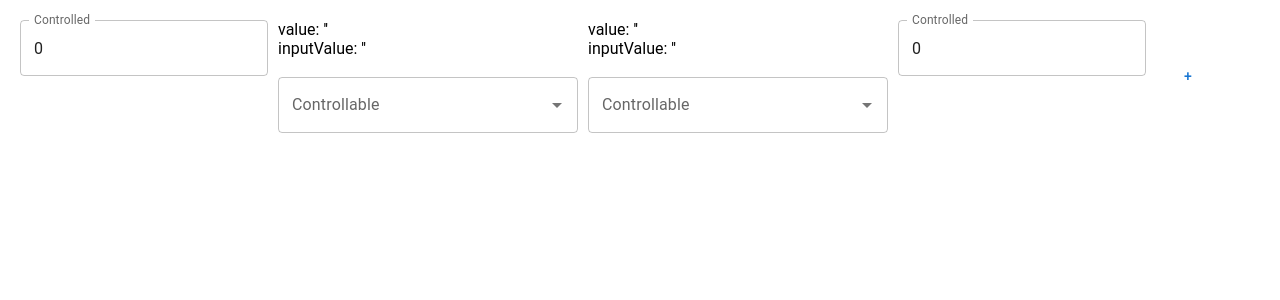
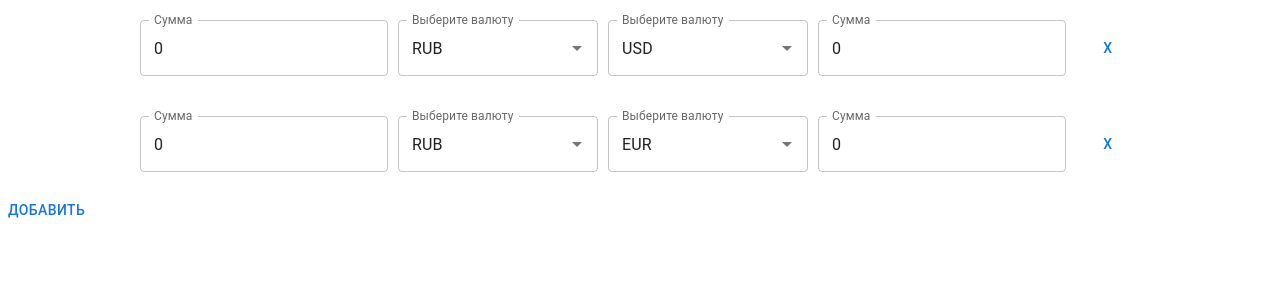
Before and after one commit to NikitaMashtakov/currency-exchange, a React (Vite) app: page / in a window 1280 px wide. Shown: the top 300 px of the page. Built offline with nearby package versions, Linux system fonts and the light colour scheme; no server answers.

Commit message:
add userPairs

```diff
--- a/src/App.tsx
+++ b/src/App.tsx
@@ -1,21 +1,21 @@
 import type { FC } from 'react';
 import styles from './App.module.css';
-import Pair from './components/Pair/Pair';
+import PairElement from './components/Pair/PairElement';
 import { currenciesStore } from './store';
+import Button from '@mui/material/Button';
+import { observer } from 'mobx-react-lite';
 
-function App() {
-  const {
-    allCurrencies,
-    rates: pairs,
-    newRate: newPair,
-    allRates: allPairs,
-  } = currenciesStore;
+export const App = observer(() => {
+  const { userPairs, newUserPair } = currenciesStore;
 
-  // const options = useMemo(
-  //   () => allCurrencies.map((currency) => currency.label),
-  //   [allCurrencies],
-  // );
-  return <Pair />;
-}
+  return (
+    <>
+      {userPairs.map((pair) => (
+        <PairElement key={pair.id} pair={pair} />
+      ))}
+      <Button onClick={newUserPair}>добавить</Button>
+    </>
+  );
+});
 
 export default App;
--- a/src/components/Pair/Pair.tsx
+++ /dev/null
@@ -1,117 +0,0 @@
-import Box from '@mui/material/Box';
-import TextField from '@mui/material/TextField';
-import Autocomplete from '@mui/material/Autocomplete';
-import { currencyList } from '../../constants/codes';
-import { useEffect, useMemo, useState, type SyntheticEvent } from 'react';
-import { observer } from 'mobx-react-lite';
-import { currenciesStore } from '../../store';
-import { Button } from '@mui/material';
-type CurrencyState = {
-  value: string | null;
-  inputValue: string;
-  amount: number;
-};
-
-export const Pair = observer(() => {
-  const [firstCurrency, setFirstCurrency] = useState<CurrencyState>({
-    value: '',
-    inputValue: '',
-    amount: 0,
-  });
-  const [secondCurrency, setSecondCurrency] = useState<CurrencyState>({
-    value: '',
-    inputValue: '',
-    amount: 0,
-  });
-
-  const { options, newRate: newPair, rates } = currenciesStore;
-
-  // console.log('pairs', allPairs);
-
-  return (
-    <div style={{ display: 'flex', flexDirection: 'row', gap: '10px', padding: '20px' }}>
-      <TextField
-        id="outlined-controlled"
-        label="Controlled"
-        value={firstCurrency.amount}
-        // type="number"
-        onChange={({ target }: React.ChangeEvent<HTMLInputElement>) => {
-          if (Number(target.value)) {
-            setFirstCurrency((prev) => ({ ...prev, amount: Number(target.value) }));
-            setSecondCurrency((prev) => ({
-              ...prev,
-              amount: Number(target.value) * rates[0].conversion_rate,
-            }));
-          }
-        }}
-      />
-      <div>
-        <div>{`value: ${
-          firstCurrency.value !== null ? `'${firstCurrency.value}'` : 'null'
-        }`}</div>
-        <div>{`inputValue: '${firstCurrency.inputValue}'`}</div>
-        <br />
-        <Autocomplete
-          value={firstCurrency.value}
-          onChange={(event: SyntheticEvent<Element, Event>, newValue: string | null) => {
-            setFirstCurrency((prev) => ({ ...prev, value: newValue }));
-          }}
-          inputValue={firstCurrency.inputValue}
-          onInputChange={(event, newInputValue) => {
-            setFirstCurrency((prev) => ({ ...prev, inputValue: newInputValue }));
-          }}
-          id="first-currency"
-          options={options}
-          sx={{ width: 300 }}
-          renderInput={(params) => <TextField {...params} label="Controllable" />}
-        />
-      </div>
-      <div>
-        <div>{`value: ${
-          secondCurrency.value !== null ? `'${secondCurrency.value}'` : 'null'
-        }`}</div>
-        <div>{`inputValue: '${secondCurrency.inputValue}'`}</div>
-        <br />
-        <Autocomplete
-          value={secondCurrency.value}
-          onChange={(event: SyntheticEvent<Element, Event>, newValue: string | null) => {
-            setSecondCurrency((prev) => ({ ...prev, value: newValue }));
-          }}
-          inputValue={secondCurrency.inputValue}
-          onInputChange={(event, newInputValue) => {
-            setSecondCurrency((prev) => ({ ...prev, inputValue: newInputValue }));
-          }}
-          id="first-currency"
-          options={options}
-          sx={{ width: 300 }}
-          renderInput={(params) => <TextField {...params} label="Controllable" />}
-        />
-      </div>
-      <TextField
-        id="outlined-controlled"
-        label="Controlled"
-        value={secondCurrency.amount}
-        onChange={({ target }: React.ChangeEvent<HTMLInputElement>) => {
-          if (Number(target.value)) {
-            setSecondCurrency((prev) => ({ ...prev, amount: Number(target.value) }));
-            setFirstCurrency((prev) => ({
-              ...prev,
-              amount: Number(target.value) / rates[0].conversion_rate,
-            }));
-          }
-        }}
-      />
-      <Button
-        onClick={() => {
-          if (firstCurrency.value && secondCurrency.value) {
-            newPair(firstCurrency.value, secondCurrency.value);
-          }
-        }}
-      >
-        +
-      </Button>
-    </div>
-  );
-});
-
-export default Pair;
--- /dev/null
+++ b/src/components/Pair/PairElement.tsx
@@ -0,0 +1,127 @@
+import TextField from '@mui/material/TextField';
+import Autocomplete from '@mui/material/Autocomplete';
+import { useEffect, useMemo, useState, type FC, type SyntheticEvent } from 'react';
+import { observer } from 'mobx-react-lite';
+import { currenciesStore } from '../../store';
+import type { Pair } from '../../types/types';
+import { Button } from '@mui/material';
+type CurrencyState = {
+  value: string | null;
+  inputValue: string;
+  amount: number;
+};
+
+type Props = {
+  pair: Pair;
+};
+
+export const PairElement: FC<Props> = observer(({ pair }) => {
+  const [firstCurrency, setFirstCurrency] = useState<CurrencyState>({
+    value: pair.base_code,
+    inputValue: '',
+    amount: 0,
+  });
+  const [secondCurrency, setSecondCurrency] = useState<CurrencyState>({
+    value: pair.target_code,
+    inputValue: '',
+    amount: 0,
+  });
+
+  const { options, newRate, findRateIndex, allRates, deleteUserPair } = currenciesStore;
+
+  // console.log('pairs', allPairs);
+
+  useEffect(() => {
+    if (firstCurrency.value && secondCurrency.value) {
+      newRate(firstCurrency.value, secondCurrency.value);
+      console.log('effect', pair.id);
+    }
+  }, [firstCurrency.value, secondCurrency.value]);
+
+  const pairRate = useMemo(() => {
+    if (firstCurrency.value && secondCurrency.value) {
+      const index = findRateIndex(firstCurrency.value, secondCurrency.value);
+      console.log('memo', index);
+      return allRates[index];
+    }
+  }, [allRates]);
+  console.log(`render ${pair.id}`);
+  return (
+    <div
+      style={{
+        display: 'flex',
+        flexDirection: 'row',
+        gap: '10px',
+        padding: '20px',
+        justifyContent: 'center',
+      }}
+    >
+      <TextField
+        id="first-amount"
+        label="Сумма"
+        value={firstCurrency.amount}
+        type="number"
+        onChange={({ target }: React.ChangeEvent<HTMLInputElement>) => {
+          if (pairRate) {
+            setFirstCurrency((prev) => ({ ...prev, amount: Number(target.value) }));
+            setSecondCurrency((prev) => ({
+              ...prev,
+              amount: Number(
+                (Number(target.value) * pairRate.conversion_rate).toFixed(2),
+              ),
+            }));
+          }
+        }}
+      />
+      <Autocomplete
+        id="first-currency"
+        options={options}
+        sx={{ width: 200 }}
+        value={firstCurrency.value}
+        inputValue={firstCurrency.inputValue}
+        onChange={(event: SyntheticEvent<Element, Event>, newValue: string | null) => {
+          setFirstCurrency((prev) => ({ ...prev, value: newValue }));
+        }}
+        onInputChange={(event, newInputValue) => {
+          setFirstCurrency((prev) => ({ ...prev, inputValue: newInputValue }));
+        }}
+        renderInput={(params) => <TextField {...params} label="Выберите валюту" />}
+      />
+
+      <Autocomplete
+        id="second-currency"
+        options={options}
+        sx={{ width: 200 }}
+        value={secondCurrency.value}
+        inputValue={secondCurrency.inputValue}
+        onChange={(event: SyntheticEvent<Element, Event>, newValue: string | null) => {
+          setSecondCurrency((prev) => ({ ...prev, value: newValue }));
+        }}
+        onInputChange={(event, newInputValue) => {
+          setSecondCurrency((prev) => ({ ...prev, inputValue: newInputValue }));
+        }}
+        renderInput={(params) => <TextField {...params} label="Выберите валюту" />}
+      />
+      <TextField
+        id="second-amount"
+        label="Сумма"
+        type="number"
+        value={secondCurrency.amount}
+        onChange={({ target }: React.ChangeEvent<HTMLInputElement>) => {
+          if (pairRate) {
+            setSecondCurrency((prev) => ({ ...prev, amount: Number(target.value) }));
+            setFirstCurrency((prev) => ({
+              ...prev,
+              amount: Number(
+                (Number(target.value) / pairRate.conversion_rate).toFixed(2),
+              ),
+            }));
+          }
+        }}
+      />
+      <Button onClick={() => deleteUserPair(pair.id)}>X</Button>
+    </div>
+  );
+});
+
+export default PairElement;
--- a/src/main.tsx
+++ b/src/main.tsx
@@ -4,7 +4,7 @@ import './index.css';
 import App from './App.tsx';
 
 createRoot(document.getElementById('root')!).render(
-  <StrictMode>
-    <App />
-  </StrictMode>,
+  // <StrictMode>
+  <App />,
+  // </StrictMode>,
 );
--- a/src/store.ts
+++ b/src/store.ts
@@ -1,25 +1,20 @@
-import {
-  action,
-  autorun,
-  computed,
-  flow,
-  makeAutoObservable,
-  makeObservable,
-  observable,
-} from 'mobx';
+import { autorun, makeAutoObservable } from 'mobx';
 import { getAllCurrencies, getPairRate } from './api/httpClient';
-import type { Currency, Pair as Rate } from './types/types';
+import type { Currency, Rate, Pair } from './types/types';
 
 class CurrenciesStore {
   allCurrencies: Currency[] = [];
   rates: Rate[] = [];
-  pairsToShow: Rate[] = [];
+  userPairs: Pair[] = [
+    { id: 0, base_code: 'RUB', target_code: 'USD' },
+    { id: 1, base_code: 'RUB', target_code: 'EUR' },
+  ];
+  private nextId: number = 2;
 
   constructor() {
     makeAutoObservable(this, {}, { autoBind: true });
-    autorun(() =>
-      getAllCurrencies().then((gotCurrencies) => this.setAllCurrencies(gotCurrencies)),
-    );
+    getAllCurrencies().then((gotCurrencies) => this.setAllCurrencies(gotCurrencies));
+    autorun(() => sessionStorage.setItem('userPairs', this.userPairs.toString()));
   }
 
   get options() {
@@ -59,5 +54,21 @@ class CurrenciesStore {
       });
     }
   }
+  findRateIndex(base: string, target: string) {
+    return this.rates.findIndex(
+      (rate) => rate.base_code === base && rate.target_code === target,
+    );
+  }
+  // set nextId() {
+  //    this.nextId++
+  // }
+  newUserPair() {
+    this.userPairs.push({ id: this.nextId, base_code: '', target_code: '' });
+    this.nextId++;
+  }
+  deleteUserPair(id: number) {
+    const index = this.userPairs.findIndex((pair) => (pair.id = id));
+    this.userPairs.splice(index, 1);
+  }
 }
 export const currenciesStore = new CurrenciesStore();
```
Also changed, not shown: src/api/httpClient.ts (+14 -14 lines), src/types/types.ts (+10 -5 lines).
